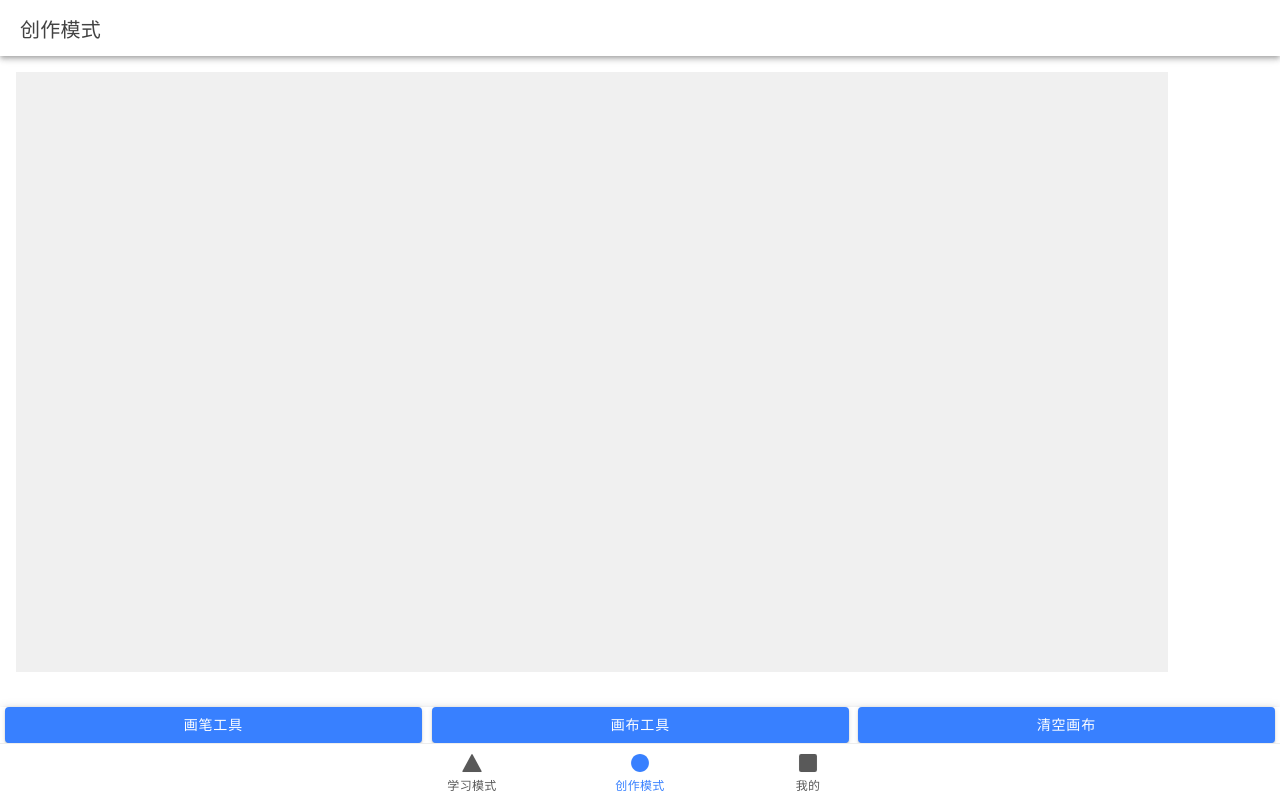
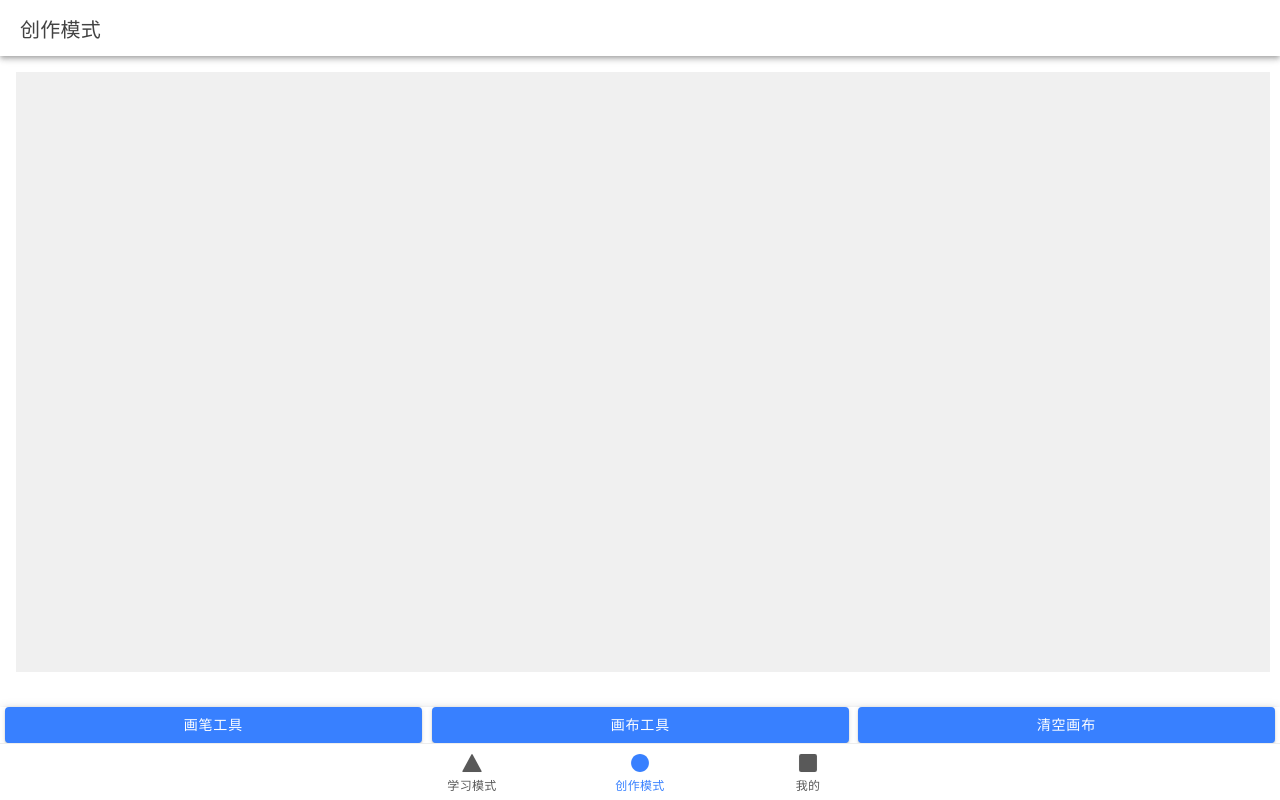
Before and after one commit to HanMaster2024/HanMasterApp, a React (Vite) app: page /tab2 in a window 1280 px wide. Built offline with nearby package versions, Linux system fonts and the light colour scheme.

Commit message:
fix: tab2pen

```diff
--- a/src/pages/Tab2.tsx
+++ b/src/pages/Tab2.tsx
@@ -3,20 +3,19 @@ import { Stage, Layer, Line, Rect } from 'react-konva';
 import './Tab2.css';
 import {
   IonButton, IonContent, IonFooter, IonHeader,
-  IonMenu, IonPage, IonTitle, IonToolbar
+  IonMenu, IonPage, IonTitle, IonToolbar, IonRange
 } from '@ionic/react';
 import { menuController } from '@ionic/core/components';
 
-
-const DrawingCanvas = forwardRef((props, ref) => {
+const DrawingCanvas = forwardRef(({lineWidth}, ref) => {
   const [lines, setLines] = useState([]);
-  const [dimensions, setDimensions] = useState({ width: window.innerWidth * 0.9, height: window.innerHeight - 200 });
+  const [dimensions, setDimensions] = useState({ width: window.innerWidth * 0.98, height: window.innerHeight - 200 });
   const isDrawing = useRef(false);
 
   useEffect(() => {
     const updateSize = () => {
       setDimensions({
-        width: window.innerWidth * 0.9,
+        width: window.innerWidth * 0.98,
         height: window.innerHeight - 200
       });
     };
@@ -36,7 +35,7 @@ const DrawingCanvas = forwardRef((props, ref) => {
   const handleMouseDown = (e) => {
     isDrawing.current = true;
     const pos = e.target.getStage().getPointerPosition();
-    setLines([...lines, { points: [pos.x, pos.y] }]);
+    setLines([...lines, { points: [pos.x, pos.y], lineWidth }]);
   };
 
   const handleMouseMove = (e) => {
@@ -46,7 +45,9 @@ const DrawingCanvas = forwardRef((props, ref) => {
     const stage = e.target.getStage();
     const point = stage.getPointerPosition();
     let lastLine = lines[lines.length - 1];
+    // Ensure the last line includes the lineWidth for new points
     lastLine.points = lastLine.points.concat([point.x, point.y]);
+    lastLine.lineWidth = lineWidth; // Update lineWidth based on the slider
     lines.splice(lines.length - 1, 1, lastLine);
     setLines(lines.concat());
   };
@@ -79,7 +80,7 @@ const DrawingCanvas = forwardRef((props, ref) => {
             key={i}
             points={line.points}
             stroke="black"
-            strokeWidth={5}
+            strokeWidth={line.lineWidth || 5} // Use line.lineWidth if available
             tension={0.5}
             lineCap="round"
             globalCompositeOperation="source-over"
@@ -90,10 +91,9 @@ const DrawingCanvas = forwardRef((props, ref) => {
   );
 });
 
-
-
 function Tab2() {
   const canvasRef = useRef(null);
+  const [lineWidth, setLineWidth] = useState(5); // Default line width
 
   async function openFirstMenu() {
     await menuController.open('first-menu');
@@ -119,9 +119,13 @@ function Tab2() {
             <IonTitle>First Menu</IonTitle>
           </IonToolbar>
         </IonHeader>
-        <IonContent className="ion-padding">This is the first menu content.</IonContent>
+        <IonContent className="ion-padding">
+          {/* Slider to adjust line width */}
+          <IonRange min={1} max={10} step={1} value={lineWidth} onIonChange={e => setLineWidth(e.detail.value)} pin={true}>
+<IonTitle size="small">线条粗细: {lineWidth}</IonTitle>
+</IonRange>
+</IonContent>
 </IonMenu>
-
 <IonMenu menuId="second-menu" contentId="main-content">
     <IonHeader>
       <IonToolbar>
@@ -147,7 +151,7 @@ function Tab2() {
       </IonToolbar>
     </IonHeader>
     <IonContent className="ion-padding">
-        <DrawingCanvas ref={canvasRef} />
+      <DrawingCanvas ref={canvasRef} lineWidth={lineWidth} />
     </IonContent>
     <IonFooter>
       <div className="button-group">
```
Lines whose indentation alone changed are shown as unchanged.
